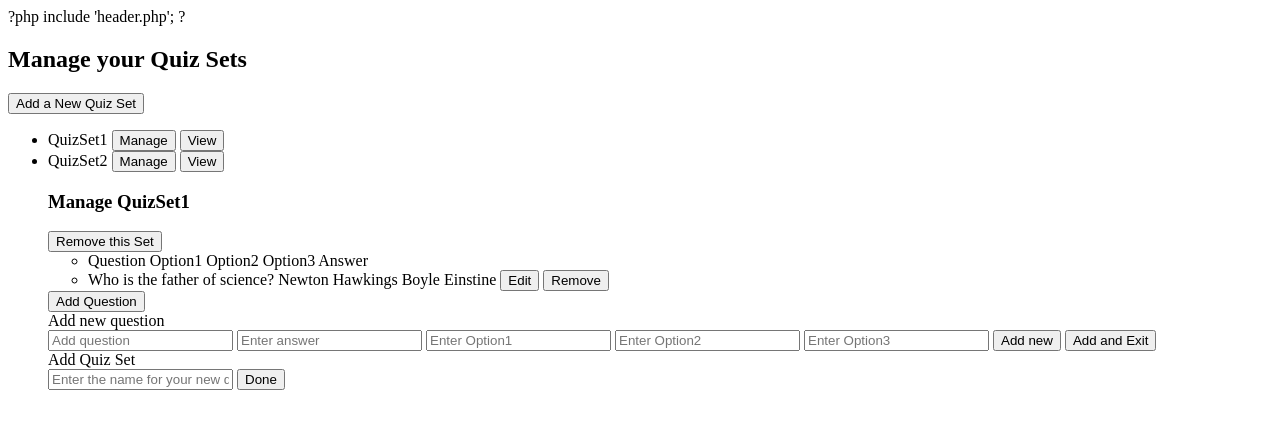
After one commit to yubrajbhandari923/QuizProject, a PHP site: page /manage_quiz.html in a window 1280 px wide. The commit adds this page. Shown: the top 429 px of the page. Run offline with PHP 8.4, Linux system fonts and the light colour scheme.

Commit message:
Added Skeleton Manage_quiz page

```diff
--- a/home.php
+++ b/home.php
@@ -19,15 +19,15 @@ include 'afterlog.php';
                 <section class="container">
                     <section class="hero">
                         <div class="butt-contain">
-                            <button class="butt manage-quiz"> Manage questions </button>
+                            <a href=""> <button class="butt manage-quiz"> Manage questions </button> </a>
                             <span class="helptxt"> Manage questions of your quiz set. </span>
-
+                           <br>
                             <button class="butt Take-quiz"> Take a quiz test </button>
                             <span class="helptxt"> Take a test and learn new questions. </span>
                         </div>
 
                         <div class="notifications-contain">
-                            <div class="subhead-text">Notification!</div>
+                            <h2 class="subhead-text">Notification!</h2>
                             <div>
                                 <div class="a-notification" id="note-1">
                                     <div class="opponent-userpic"> </div>
--- /dev/null
+++ b/manage_quiz.html
@@ -0,0 +1,53 @@
+<!DOCTYPE Html>
+<html>
+    <head>
+        <title> Guffadi</title>
+        <link rel="stylesheet" href="https://cdnjs.cloudflare.com/ajax/libs/font-awesome/4.7.0/css/font-awesome.min.css">
+        <link rel=stylesheet href="refrences/fonts/fonts.css ">
+        <link rel=stylesheet href='refrences/css/manage_quiz-style.css'>
+        <link rel=stylesheet href='refrences/css/header.css'>
+    </head>
+    <body>
+        ?php include 'header.php'; ?
+
+        <h2> Manage your Quiz Sets</h2>
+        <button> Add a New Quiz Set</button>
+        <ul>
+            <li>
+                <div> QuizSet1 <button>Manage</button> <button>View</button></div>
+            </li>
+            <li>
+                <div> QuizSet2 <button>Manage</button> <button>View</button></div>
+            </li>
+            <div>
+                <!-- After User Clicks on Manage button of quizset1 -->
+                <h3> Manage QuizSet1</h3>
+                <button>Remove this Set</button>
+                <ul>
+                    <li>
+                        <span>Question</span> <span>Option1</span> <span>Option2</span> <span>Option3</span> <span>Answer</span>
+                    </li>
+                    <li> <span>Who is the father of science?</span> <span>Newton</span> <span>Hawkings</span> <span>Boyle</span> <span>Einstine</span> <button>Edit</button> <button>Remove</button></li>
+                </ul>
+                <!-- After user clicks on Add question or Manage question -->
+                <button>Add Question</button>
+                <form> Add new question<br>
+                    <input type=text name="question" placeholder="Add question">
+                    <input type=text name="answer" placeholder="Enter answer">
+                    <input type=text name="Option1" placeholder="Enter Option1">
+                    <input type=text name="Option2" placeholder="Enter Option2">
+                    <input type=text name="Option3" placeholder="Enter Option3">
+                    <button type=submit>Add new</button>
+                    <button type=submit>Add and Exit</button>
+                </form>
+            </div>
+            <!-- After user clicks on Add Quizset -->
+            <form>
+                Add Quiz Set <br>
+                <input type=text name="quizSetName" placeholder="Enter the name for your new quiz set">
+                <button type=submit> Done</button>
+            </form>
+        </ul>
+    </body>
+
+</html>
--- a/refrences/css/header.css
+++ b/refrences/css/header.css
@@ -45,7 +45,13 @@ header:after{
 .user-info-butt > div  span{
     display: block;
     min-width: max-content;
-     margin: 10px 0px ;
+     margin: 8px 0px ;
+     color:black;
+}
+.user-info-butt >div span a {
+    text-decoration: underline;
+    color: black;
+
 }
 
 .head-text{
```
Also changed, not shown: refrences/css/manage_quiz-style.css (added).
